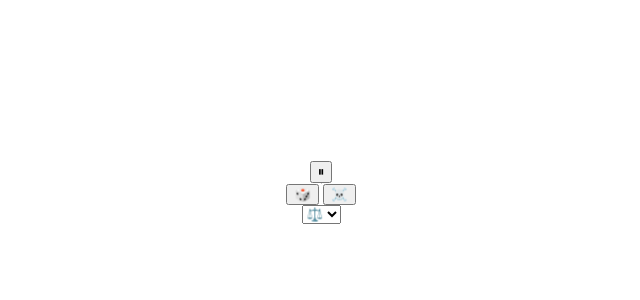
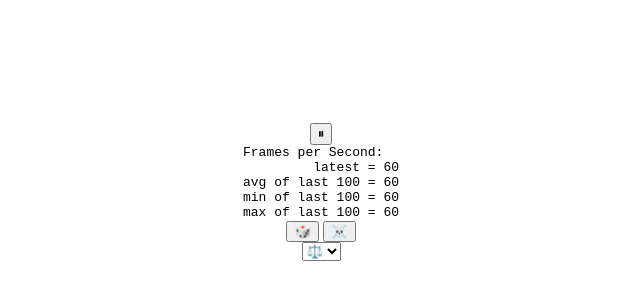
Before and after one commit to ajavageek/rust-game-of-life, a website built with webpack: page www/index.html in a window 1280 px wide. Shown: the part 216-516 px from the top of the page, without its empty margins (327-967 px from the left). Built offline with nearby package versions, Linux system fonts and the light colour scheme; what wasm-game-of-life would draw is missing.

Commit message:
Creating a Frames Per Second Timer
  https://rustwasm.github.io/docs/book/game-of-life/time-profiling.html#creating-a-frames-per-second-timer-with-the-windowperformancenow-function

```diff
--- a/www/index.html
+++ b/www/index.html
@@ -15,10 +15,15 @@
             align-items: center;
             justify-content: center;
         }
+        #fps {
+            white-space: pre;
+            font-family: monospace;
+        }
     </style>
 </head>
 <body>
 <button id="play-pause"></button>
+<div id="fps"></div>
 <canvas id="game-of-life-canvas"></canvas>
 <div>
     <button id="random"></button>
--- a/www/index.js
+++ b/www/index.js
@@ -21,7 +21,8 @@ const ctx = canvas.getContext('2d');
 let animationId = null;
 
 const renderLoop = () => {
-    debugger;
+    fps.render(); //new
+
     universe.tick();
 
     drawGrid();
@@ -172,6 +173,49 @@ pulsar.value = "pulsar";
 pulsar.text = "🌟";
 onClickSelect.add(pulsar);
 
+const fps = new class {
+    constructor() {
+        this.fps = document.getElementById("fps");
+        this.frames = [];
+        this.lastFrameTimeStamp = performance.now();
+    }
+
+    render() {
+        // Convert the delta time since the last frame render into a measure
+        // of frames per second.
+        const now = performance.now();
+        const delta = now - this.lastFrameTimeStamp;
+        this.lastFrameTimeStamp = now;
+        const fps = 1 / delta * 1000;
+
+        // Save only the latest 100 timings.
+        this.frames.push(fps);
+        if (this.frames.length > 100) {
+            this.frames.shift();
+        }
+
+        // Find the max, min, and mean of our 100 latest timings.
+        let min = Infinity;
+        let max = -Infinity;
+        let sum = 0;
+        for (let i = 0; i < this.frames.length; i++) {
+            sum += this.frames[i];
+            min = Math.min(this.frames[i], min);
+            max = Math.max(this.frames[i], max);
+        }
+        let mean = sum / this.frames.length;
+
+        // Render the statistics.
+        this.fps.textContent = `
+Frames per Second:
+         latest = ${Math.round(fps)}
+avg of last 100 = ${Math.round(mean)}
+min of last 100 = ${Math.round(min)}
+max of last 100 = ${Math.round(max)}
+`.trim();
+    }
+};
+
 drawGrid();
 drawCells();
 play();
```
